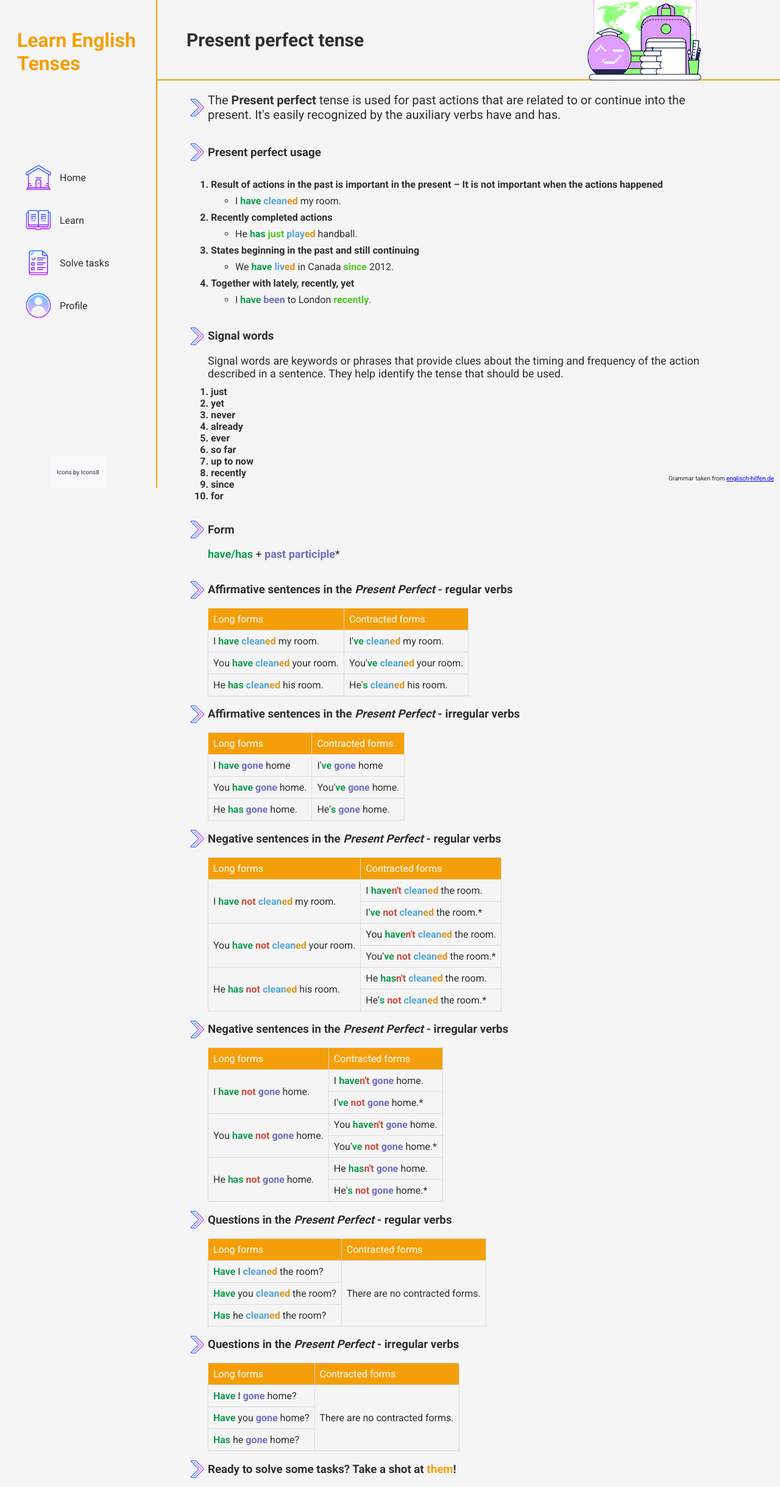
After one commit to frankoklepac/zavrsni-rad, a Django app: page /home/present_perfect/learn in a window 1280 px wide. The commit adds this page. Shown: the whole page at 61% size. Run offline with Django 4.2, Linux system fonts and the light colour scheme.

Commit message:
Finish style for the present tenses. A bug has occured where if in the solution the same words occurs more than one time the script does not work properly, will need to fix in the upcoming days.

```diff
--- a/LearnEnglishTenses/learntenses/static/learntenses/styles/tense.css
+++ b/LearnEnglishTenses/learntenses/static/learntenses/styles/tense.css
@@ -58,12 +58,6 @@ body {
   font-weight: bold;
 }
 
-.definition p span:nth-last-of-type(1),
-.definition p span:nth-last-of-type(2) {
-  font-weight: bold;
-  font-style: italic;
-}
-
 .use-of{
   display:flex;
   flex-direction: column;
@@ -98,7 +92,17 @@ body {
   color: #dd961e;
   font-weight: bold;
 }
-¸
+
+.signal {
+  color: #4bc920;
+  font-weight: bold;
+}
+
+.irregular-participle {
+  color: #6d6fc0;
+  font-weight: bold;
+}
+
 .signal-words {
   display: flex;
   flex-direction: column;
--- a/LearnEnglishTenses/learntenses/templates/learntenses/base.html
+++ b/LearnEnglishTenses/learntenses/templates/learntenses/base.html
@@ -47,7 +47,7 @@
         <div id="tenses" style="display: none;">
           <a href="{% url 'home:learn_tense' 'present_simple' %}">Present Simple</a>
           <a href="{% url 'home:learn_tense' 'present_continous' %}">Present Continuous</a>
-          <a href="{% url 'home:learn_tense' 'present_simple' %}">Present Perfect</a>
+          <a href="{% url 'home:learn_tense' 'present_perfect' %}">Present Perfect</a>
           <a href="">Past Simple</a>
           <a href="">Past Continuous</a>
           <a href="">Past Perfect</a>
--- /dev/null
+++ b/LearnEnglishTenses/learntenses/templates/learntenses/learn_present_perfect.html
@@ -0,0 +1,295 @@
+{% extends 'learntenses/base.html' %}
+
+{% block extra_css %}
+  {% load static %}
+  <link rel="stylesheet" href="{% static 'learntenses/styles/tense.css' %}">
+{% endblock %}
+
+{% block content %}
+
+<div class="learn-container">
+  <div class="learn-header">
+    <div>
+      <h2>Present perfect tense</h2>
+    </div>
+    <div>
+      <div class="learn-art">
+          <div class="edit-info">
+            <img class="art" src="{% static 'learntenses/images/learn_art.png' %}" alt="">
+          </div>
+        </a>
+      </div>
+    </div>
+  </div>
+  <div class="learn-body">
+    <div class="definition">
+      <img class="point" src="{% static 'learntenses/images/point.png' %}" alt="">
+      <p class="p-desc">
+        The <span>Present perfect</span> tense is used for past actions that are related to or continue into the present. It's easily recognized by the auxiliary verbs have and has.
+      </p>
+    </div>
+    <div class="use-of">
+      <div>
+        <img class="point" src="{% static 'learntenses/images/point.png' %}" alt="">
+        <h3>Present perfect usage</h3>
+      </div>
+      <div>
+        <ul class="use-of-ul">
+          <li class="list-item">Result of actions in the past is important in the present – It is not important when the actions happened</li>
+            <ul>
+              <li>
+                I <span class="auxiliary">have</span> <span class="infinitive">clean</span><span class="ending">ed</span> my room.
+              </li>
+            </ul>
+          <li class="list-item">Recently completed actions</li>
+            <ul>
+              <li>He <span class="auxiliary">has</span> <span class="signal">just</span> <span class="infinitive">play</span><span class="ending">ed</span> handball.</li>
+            </ul>
+          <li class="list-item">States beginning in the past and still continuing</li>
+            <ul>
+              <li>We <span class="auxiliary">have</span> <span class="infinitive">liv</span><span class="ending">ed</span> in Canada <span class="signal">since</span> 2012.</li>
+            </ul>
+          <li class="list-item">Together with lately, recently, yet</li>
+            <ul>
+              <li>I <span class="auxiliary">have</span> <span class="irregular-participle">been</span> to London <span class="signal">recently</span>.</li>
+            </ul>
+        </ul>
+      </div>
+    </div>
+    <div class="signal-words">
+      <div>
+        <img class="point" src="{% static 'learntenses/images/point.png' %}" alt="">
+        <h3>Signal words</h3>
+      </div>
+        <p>Signal words are keywords or phrases that provide clues about the timing and
+          frequency of the action described in a sentence.
+          They help identify the tense that should be used.</p>
+      <div>
+        <ul class="signal-words-ul">
+          <li class="list-item">just</li>
+          <li class="list-item">yet</li>
+          <li class="list-item">never</li>
+          <li class="list-item">already</li>
+          <li class="list-item">ever</li>
+          <li class="list-item">so far</li>
+          <li class="list-item">up to now</li>
+          <li class="list-item">recently</li>
+          <li class="list-item">since</li>
+          <li class="list-item">for</li>
+        </ul>
+      </div>
+    </div>
+    <div class="form-of">
+      <div>
+        <img class="point" src="{% static 'learntenses/images/point.png' %}" alt="">
+        <h3>Form</h3>
+      </div>
+      <p><span class="auxiliary">have/has</span> + <span class="irregular-participle">past participle</span>*</p>
+    </div>
+    <div class="examples">
+      <div class="affirmative-sentences">
+        <div>
+          <img class="point" src="{% static 'learntenses/images/point.png' %}" alt="">
+          <h3>Affirmative sentences in the <span style="font-style: italic;">Present Perfect</span> - regular verbs</h3>
+        </div>
+        <div class="tbl">
+          <table>
+            <thead>
+              <tr>
+                <td>Long forms</td>
+                <td>Contracted forms</td>
+              </tr>
+            </thead>
+            <tbody>
+              <tr>
+                <td>I <span class="auxiliary">have</span> <span class="infinitive">clean</span><span class="ending">ed</span> my room.</td>
+                <td>I'<span class="auxiliary">ve</span> <span class="infinitive">clean</span><span class="ending">ed</span> my room.</td>
+              </tr>
+              <tr>
+                <td>You <span class="auxiliary">have</span> <span class="infinitive">clean</span><span class="ending">ed</span> your room.</td>
+                <td>You'<span class="auxiliary">ve</span> <span class="infinitive">clean</span><span class="ending">ed</span> your room.</td>
+              </tr>
+              <tr>
+                <td>He <span class="auxiliary">has</span> <span class="infinitive">clean</span><span class="ending">ed</span> his room.</td>
+                <td>He'<span class="auxiliary">s</span> <span class="infinitive">clean</span><span class="ending">ed</span> his room.</td>
+              </tr>
+            </tbody>
+          </table>
+        </div>
+      </div>
+      <div class="affirmative-sentences">
+        <div>
+          <img class="point" src="{% static 'learntenses/images/point.png' %}" alt="">
+          <h3>Affirmative sentences in the <span style="font-style: italic;">Present Perfect</span> - irregular verbs</h3>
+        </div>
+        <div class="tbl">
+          <table>
+            <thead>
+              <tr>
+                <td>Long forms</td>
+                <td>Contracted forms</td>
+              </tr>
+            </thead>
+            <tbody>
+              <tr>
+                <td>I <span class="auxiliary">have</span> <span class="irregular-participle">gone</span> home</td>
+                <td>I'<span class="auxiliary">ve</span> <span class="irregular-participle">gone</span> home</td>
+              </tr>
+              <tr>
+                <td>You <span class="auxiliary">have</span> <span class="irregular-participle">gone</span> home.</td>
+                <td>You'<span class="auxiliary">ve</span> <span class="irregular-participle">gone</span> home.</td>
+              </tr>
+              <tr>
+                <td>He <span class="auxiliary">has</span> <span class="irregular-participle">gone</span> home.</td>
+                <td>He'<span class="auxiliary">s</span> <span class="irregular-participle">gone</span> home.</td>
+              </tr>
+            </tbody>
+          </table>
+        </div>
+      </div>
+      <div class="negative-sentences">
+        <div>
+          <img class="point" src="{% static 'learntenses/images/point.png' %}" alt="">
+          <h3>Negative sentences in the <span style="font-style: italic;">Present Perfect</span> - regular verbs</h3>
+        </div>
+        <div class="tbl">
+          <table>
+            <thead>
+              <tr>
+                <td>Long forms</td>
+                <td>Contracted forms</td>
+              </tr>
+            </thead>
+            <tbody>
+              <tr>
+                <td rowspan="2">I <span class="auxiliary">have</span> <span class="negation">not</span> <span class="infinitive">clean</span><span class="ending">ed</span> my room.</td>
+                <td>I <span class="auxiliary">have</span><span class="negation">n't</span> <span class="infinitive">clean</span><span class="ending">ed</span> the room.</td>
+              </tr>
+              <tr>
+                <td>I'<span class="auxiliary">ve</span> <span class="negation">not</span> <span class="infinitive">clean</span><span class="ending">ed</span> the room.*</td>
+              </tr>
+              <tr>
+                <td rowspan="2">You <span class="auxiliary">have</span> <span class="negation">not</span> <span class="infinitive">clean</span><span class="ending">ed</span> your room.</td>
+                <td>You <span class="auxiliary">have</span><span class="negation">n't</span> <span class="infinitive">clean</span><span class="ending">ed</span> the room.</td>
+              </tr>
+              <tr>
+                <td>You'<span class="auxiliary">ve</span> <span class="negation">not</span> <span class="infinitive">clean</span><span class="ending">ed</span> the room.*</td>
+              </tr>
+              <tr>
+                <td rowspan="2">He <span class="auxiliary">has</span> <span class="negation">not</span> <span class="infinitive">clean</span><span class="ending">ed</span> his room.</td>
+                <td>He <span class="auxiliary">has</span><span class="negation">n't</span> <span class="infinitive">clean</span><span class="ending">ed</span> the room.</td>
+              </tr>
+              <tr>
+                <td>He'<span class="auxiliary">s</span> <span class="negation">not</span> <span class="infinitive">clean</span><span class="ending">ed</span> the room.*</td>
+              </tr>
+            </tbody>
+          </table>
+        </div>
+      </div>
+      <div class="negative-sentences">
+        <div>
+          <img class="point" src="{% static 'learntenses/images/point.png' %}" alt="">
+          <h3>Negative sentences in the <span style="font-style: italic;">Present Perfect</span> - irregular verbs</h3>
+        </div>
+        <div class="tbl">
+          <table>
+            <thead>
+              <tr>
+                <td>Long forms</td>
+                <td>Contracted forms</td>
+              </tr>
+            </thead>
+            <tbody>
+              <tr>
+                <td rowspan="2">I <span class="auxiliary">have</span> <span class="negation">not</span> <span class="irregular-participle">gone</span> home.</td>
+                <td>I <span class="auxiliary">have</span><span class="negation">n't</span> <span class="irregular-participle">gone</span> home.</td>
+              </tr>
+              <tr>
+                <td>I'<span class="auxiliary">ve</span> <span class="negation">not</span> <span class="irregular-participle">gone</span> home.*</td>
+              </tr>
+              <tr>
+                <td rowspan="2">You <span class="auxiliary">have</span> <span class="negation">not</span> <span class="irregular-participle">gone</span> home.</td>
+                <td>You <span class="auxiliary">have</span><span class="negation">n't</span> <span class="irregular-participle">gone</span> home.</td>
+              </tr>
+              <tr>
+                <td>You'<span class="auxiliary">ve</span> <span class="negation">not</span> <span class="irregular-participle">gone</span> home.*</td>
+              </tr>
+              <tr>
+                <td rowspan="2">He <span class="auxiliary">has</span> <span class="negation">not</span> <span class="irregular-participle">gone</span> home.</td>
+                <td>He <span class="auxiliary">has</span><span class="negation">n't</span> <span class="irregular-participle">gone</span> home.</td>
+              </tr>
+              <tr>
+                <td>He'<span class="auxiliary">s</span> <span class="negation">not</span> <span class="irregular-participle">gone</span> home.*</td>
+              </tr>
+            </tbody>
+          </table>
+        </div>
+      </div>
+      <div class="questions">
+        <div>
+          <img class="point" src="{% static 'learntenses/images/point.png' %}" alt="">
+          <h3>Questions in the <span style="font-style: italic;">Present Perfect</span> - regular verbs</h3>
+        </div>
+        <div class="tbl">
+          <table>
+            <thead>
+              <tr>
+                <td>Long forms</td>
+                <td>Contracted forms</td>
+              </tr>
+            </thead>
+            <tbody>
+              <tr>
+                <td><span class="auxiliary">Have</span> I <span class="infinitive">clean</span><span class="ending">ed</span> the room?</td>
+                <td rowspan="3">There are no contracted forms.</td>
+              </tr>
+              <tr>
+                <td><span class="auxiliary">Have</span> you <span class="infinitive">clean</span><span class="ending">ed</span> the room?</td>
+              </tr>
+              <tr>
+                <td><span class="auxiliary">Has</span> he <span class="infinitive">clean</span><span class="ending">ed</span> the room?</td>
+              </tr>
+            </tbody>
+          </table>
+        </div>
+      </div>
+      <div class="questions">
+        <div>
+          <img class="point" src="{% static 'learntenses/images/point.png' %}" alt="">
+          <h3>Questions in the <span style="font-style: italic;">Present Perfect</span> - irregular verbs</h3>
+        </div>
+        <div class="tbl">
+          <table>
+            <thead>
+              <tr>
+                <td>Long forms</td>
+                <td>Contracted forms</td>
+              </tr>
+            </thead>
+            <tbody>
+              <tr>
+                <td><span class="auxiliary">Have</span> I <span class="irregular-participle">gone</span> home?</td>
+                <td rowspan="3">There are no contracted forms.</td>
+              </tr>
+              <tr>
+                <td><span class="auxiliary">Have</span> you <span class="irregular-participle">gone</span> home?</td>
+              </tr>
+              <tr>
+                <td><span class="auxiliary">Has</span> he <span class="irregular-participle">gone</span> home?</td>
+              </tr>
+            </tbody>
+          </table>
+        </div>
+      </div>
+    </div>
+    <div class="try-tasks">
+      <img class="point" src="{% static 'learntenses/images/point.png' %}" alt="">
+      <h3>Ready to solve some tasks? Take a shot at <a href="{% url 'home:task_list' 'present_perfect' %}" style="text-decoration: none; color:#f49f0a">them</a>!</h3>
+    </div>
+    <div class="grammar-credit">
+      <p>Grammar taken from <a href="https://www.englisch-hilfen.de/en/inhalt_grammar.htm">englisch-hilfen.de</a></p>
+    </div>
+  </div>
+</div>
+
+{% endblock %}
--- a/LearnEnglishTenses/learntenses/templates/learntenses/learn_present_simple.html
+++ b/LearnEnglishTenses/learntenses/templates/learntenses/learn_present_simple.html
@@ -25,7 +25,7 @@
     <div class="definition">
       <img class="point" src="{% static 'learntenses/images/point.png' %}" alt="">
       <p class="p-desc">
-        <span>Present simple</span> is used when an action is happening right now, or when it happens regularly.
+        The <span>Present simple</span> is used when an action is happening right now, or when it happens regularly.
         Depending on the person, the present simple tense is formed by using the root form or by adding <span>s</span> or <span>es</span> to the end.
       </p>
     </div>
```
Also changed, not shown: LearnEnglishTenses/learntenses/templates/learntenses/learn_present_continous.html (+28 -21 lines), LearnEnglishTenses/db.sqlite3.
